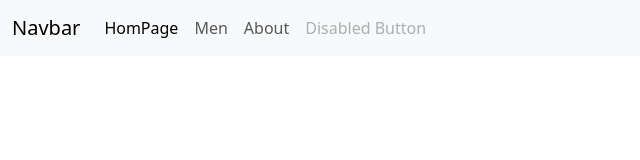
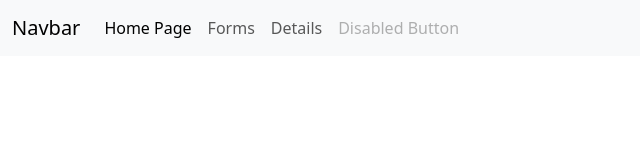
Before and after one commit to priyansh-dimri/DemoRepository, a plain HTML site: page index.html in a window 1280 px wide. Shown: the whole page, without its empty margins (0-640 px from the left). Drawn offline with nearby package versions, Linux system fonts and the light colour scheme.

Commit message:
Changed button names

```diff
--- a/index.html
+++ b/index.html
@@ -29,13 +29,13 @@
         <div class="collapse navbar-collapse" id="navbarNav">
           <ul class="navbar-nav">
             <li class="nav-item">
-              <a class="nav-link active" aria-current="page" href="#">HomPage</a>
+              <a class="nav-link active" aria-current="page" href="#">Home Page</a>
             </li>
             <li class="nav-item">
-              <a class="nav-link" href="#">Men</a>
+              <a class="nav-link" href="#">Forms</a>
             </li>
             <li class="nav-item">
-              <a class="nav-link" href="#">About</a>
+              <a class="nav-link" href="#">Details</a>
             </li>
             <li class="nav-item">
               <a class="nav-link disabled" aria-disabled="true">Disabled Button</a>
```
